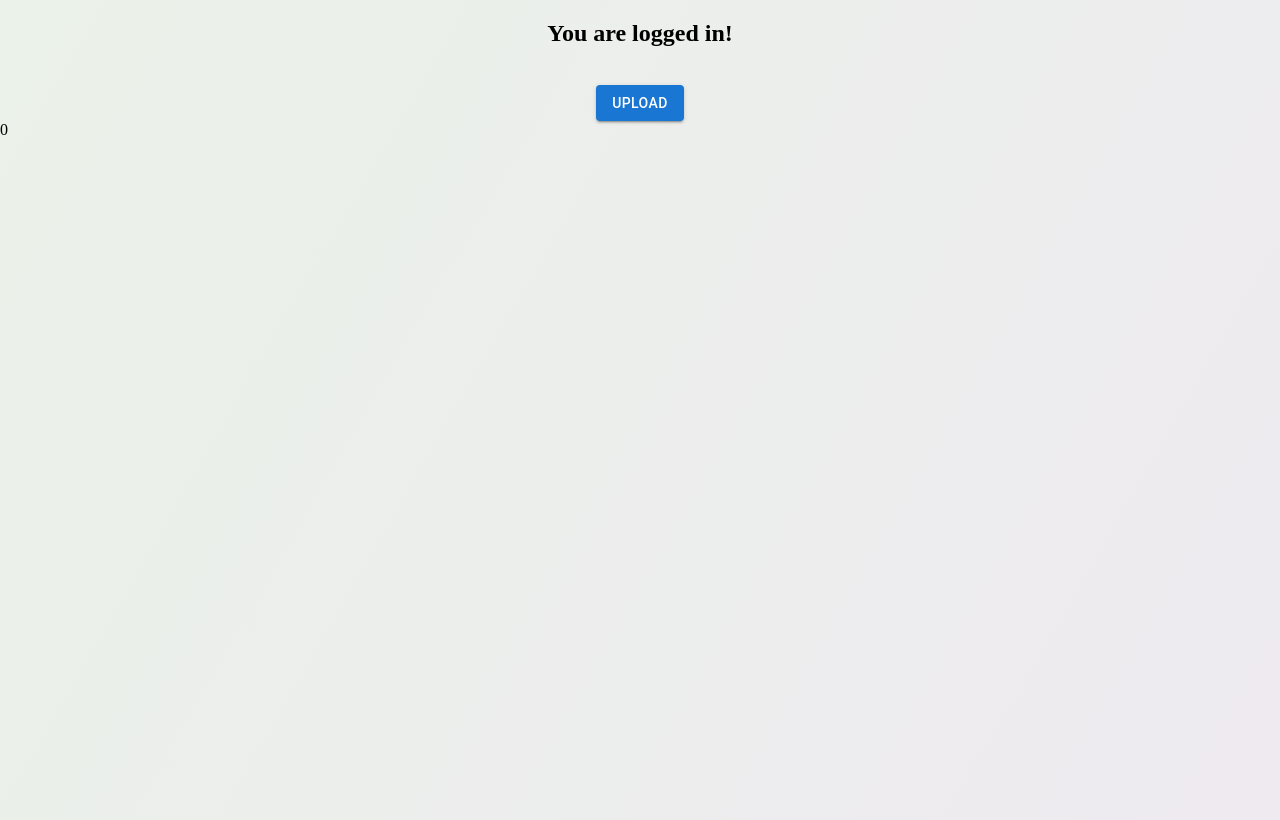
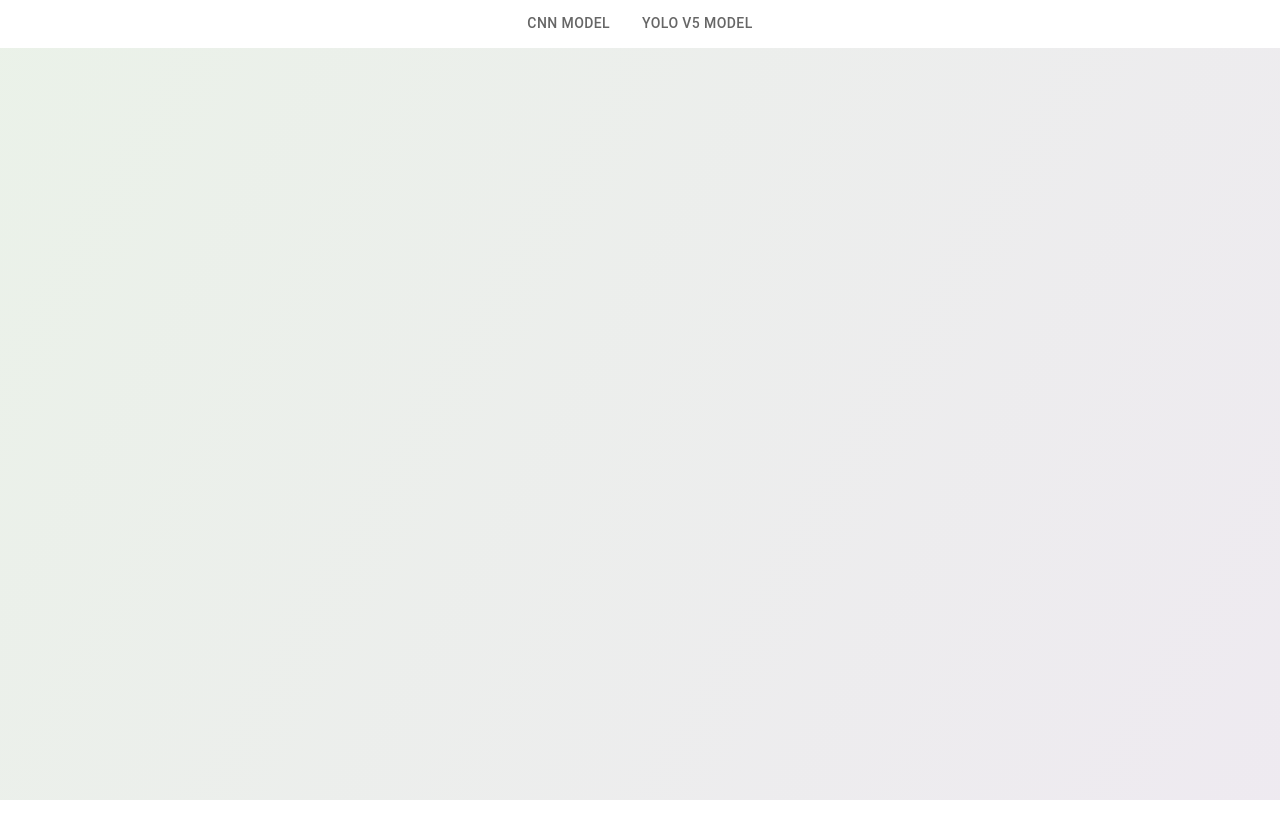
Before and after one commit to SwathiBadicole/Data298-Project-UI, a React (Create React App) app in the folder similarity-matcher/: page / in a window 1280 px wide. Both pictures are taken after typing "Sample123" into the empty fields and a click on the button "Sign In". Built offline with nearby package versions, Linux system fonts and the light colour scheme; the HTML template or start-up script is replaced by a standard one.

Commit message:
Login.js updated with tabs in main page for models specific

```diff
--- a/similarity-matcher/src/Login.js
+++ b/similarity-matcher/src/Login.js
@@ -1,5 +1,6 @@
 import { useRef, useState, useEffect } from "react";
 import Button from '@mui/material/Button';
+//import Tabs from './Component/Tabs';
 // import axios from "axios";
 import Table from '@mui/material/Table';
 import TableBody from '@mui/material/TableBody';
@@ -11,6 +12,12 @@
 import IconButton from '@mui/material/IconButton';
 import PublishIcon from '@mui/icons-material/Publish';
 import logo from './logo.svg';
+import Box from '@mui/material/Box';
+import Tabs from '@mui/material/Tabs';
+import Tab from '@mui/material/Tab';
+import PropTypes from 'prop-types';
+import Typography from '@mui/material/Typography';
+
 
 
 const getTopFive = (dataObj) => {
@@ -118,20 +125,64 @@
 	const rows = [
 	];
 
+	const [value, setValue] = useState();
+
+	const handleChange = (event, newValue) => {
+		setValue(newValue);
+	};
+
+	function TabPanel(props) {
+		const { children, value, index, ...other } = props;
+
+		return (
+			<div
+				role="tabpanel"
+				hidden={value !== index}
+				id={`simple-tabpanel-${index}`}
+				aria-labelledby={`simple-tab-${index}`}
+				{...other}
+			>
+				{value === index && (
+					<Box sx={{ p: 3 }}>
+						<Typography>{children}</Typography>
+					</Box>
+				)}
+			</div>
+		);
+	}
+
+	TabPanel.propTypes = {
+		children: PropTypes.node,
+		index: PropTypes.number.isRequired,
+		value: PropTypes.number.isRequired,
+	};
+
+	function a11yProps(index) {
+		return {
+			id: `simple-tab-${index}`,
+			'aria-controls': `simple-tabpanel-${index}`,
+		};
+	}
+
+
 	return (
 		<>
 			{success ?
-
-				<section>
+				<div>
+					<Box sx={{ width: '100%', bgcolor: 'background.paper' }}>
+						<Tabs value={value} onChange={handleChange} centered>
+							<Tab label="CNN Model" {...a11yProps(0)} />
+							<Tab label="YOLO V5 Model" />
+						</Tabs>
+					</Box>
+					<TabPanel value={value} index={0}>
 						<div style={{ textAlign: 'center' }}>
-						<h1> You are logged in!</h1>
+							<h1> Upload Wafer Image to detect Defect!</h1>
 							<br />
 							<Button variant="contained" component="label">
 								Upload
 								<input hidden accept="image/*" multiple type="file" onChange={selectFiles} />
 							</Button>
-					</div>
-
 							{similarityData && similarityData.length && <div style={{ display: 'flex', background: 'white', margin: 20 }}>
 								<div style={{ height: 400, width: '500px', margin: 20 }}><DataGrid
 									rows={similarityData}
@@ -140,9 +191,55 @@
 									rowsPerPageOptions={[5]}
 								/></div>
 								<div style={{ marginTop: 50, padding: 20 }}><img width={300} src={preview} /></div>
-
 							</div>}
-				</section>
+						</div>
+					</TabPanel>
+				</div>
+				// <div>
+				// 	<h1>Tabs Demo</h1>
+				// 	<Tabs>
+				// 		<div label="CNN Model" style={{ textAlign: 'center' }}>
+				// 			<h1> Upload Wafer Image to detect Defect!</h1>
+				// 			<br />
+				// 			<Button variant="contained" component="label">
+				// 				Upload
+				// 				<input hidden accept="image/*" multiple type="file" onChange={selectFiles} />
+				// 			</Button>
+				// 			{similarityData && similarityData.length && <div style={{ display: 'flex', background: 'white', margin: 20 }}>
+				// 				<div style={{ height: 400, width: '500px', margin: 20 }}><DataGrid
+				// 					rows={similarityData}
+				// 					columns={columns}
+				// 					pageSize={5}
+				// 					rowsPerPageOptions={[5]}
+				// 				/></div>
+				// 				<div style={{ marginTop: 50, padding: 20 }}><img width={300} src={preview} /></div>
+				// 			</div>}
+				// 		</div>
+				// 		<div label="YOLOV5 Model">
+				// 			After 'while, <em>Crocodile</em>!
+				// 		</div>
+				// 	</Tabs>
+				// </div>
+				// <section>
+				// 	<h1> Welcome to Similarity Matching of Wafer Bin Maps</h1>
+				// 	<div style={{ textAlign: 'center' }}>
+				// 		<h1> Upload Wafer Image to detect Defect!</h1>
+				// 		<br />
+				// 		<Button variant="contained" component="label">
+				// 			Upload
+				// 			<input hidden accept="image/*" multiple type="file" onChange={selectFiles} />
+				// 		</Button>
+				// 	</div>
+				// 	{similarityData && similarityData.length && <div style={{ display: 'flex', background: 'white', margin: 20 }}>
+				// 		<div style={{ height: 400, width: '500px', margin: 20 }}><DataGrid
+				// 			rows={similarityData}
+				// 			columns={columns}
+				// 			pageSize={5}
+				// 			rowsPerPageOptions={[5]}
+				// 		/></div>
+				// 		<div style={{ marginTop: 50, padding: 20 }}><img width={300} src={preview} /></div>
+				// 	</div>}
+				// </section>
 
 
 				: (
```
Lines whose indentation alone changed are shown as unchanged.
